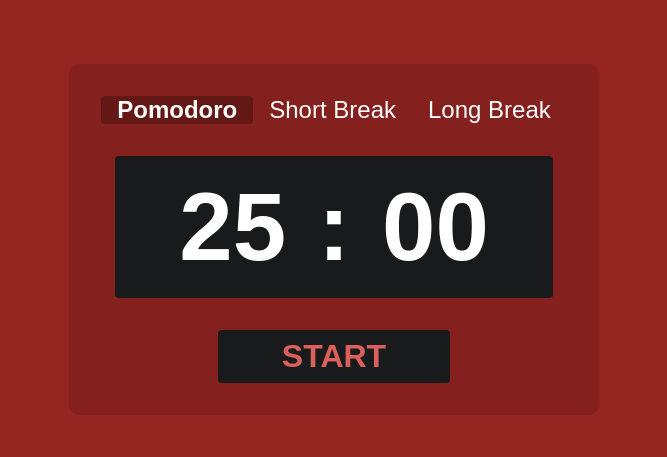
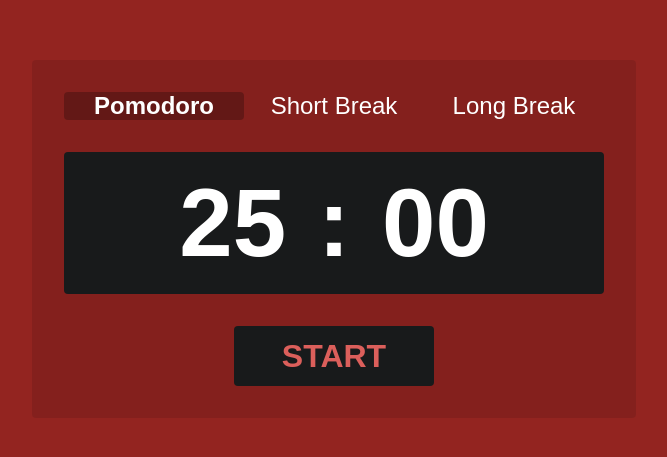
Before and after one commit to willswats/react-pomodoro, a React (Create React App) app: page / in a window 1280 px wide. Shown: the part 161-618 px from the top of the page, without its empty margins (306-973 px from the left). Built offline with nearby package versions, Linux system fonts and the light colour scheme; the HTML template or start-up script is replaced by a standard one.

Commit message:
Refactor styling

```diff
--- a/src/App.css
+++ b/src/App.css
@@ -1,7 +1,5 @@
 .app {
   display: flex;
   flex-direction: column;
-  justify-content: center;
-  align-items: center;
   height: 100vh;
 }
--- a/src/components/Timer.module.css
+++ b/src/components/Timer.module.css
@@ -1,9 +1,20 @@
 .timer {
   display: flex;
+  flex-direction: column;
   justify-content: center;
   align-items: center;
+  flex-grow: 1;
+}
+
+.timer__content {
+  display: flex;
   flex-direction: column;
+  background-color: rgba(0, 0, 0, 0.1);
+  border-radius: 4px;
   padding: 2rem;
-  background-color: rgba(0, 0, 0, 0.1);
-  border-radius: 10px;
 }
+
+.timer__start-stop-btn {
+  display: flex;
+  justify-content: center;
+}
--- a/src/components/Timer.tsx
+++ b/src/components/Timer.tsx
@@ -118,9 +118,13 @@ const Timer = () => {
 
   return (
     <div className={classes['timer']}>
-      <TimerModeButtons state={state} dispatch={dispatch} />
-      <TimerCount state={state} />
-      <StartStopButton state={state} dispatch={dispatch} />
+      <div className={classes['timer__content']}>
+        <TimerModeButtons state={state} dispatch={dispatch} />
+        <TimerCount state={state} />
+        <div className={classes['timer__start-stop-btn']}>
+          <StartStopButton state={state} dispatch={dispatch} />
+        </div>
+      </div>
     </div>
   );
 };
--- a/src/components/TimerCount.module.css
+++ b/src/components/TimerCount.module.css
@@ -1,12 +1,14 @@
 .timer-count {
   display: flex;
-  text-align: center;
+  justify-content: center;
+  align-items: center;
   background-color: #181a1b;
-  padding: 1rem 4rem;
-  margin: 2rem 0;
+
   font-size: 6rem;
   font-weight: bold;
   border-radius: 4px;
+  padding: 1rem 0;
+  margin: 2rem 0;
 }
 
 .timer-count__colon {
--- a/src/components/UI/Buttons/ModeButton.module.css
+++ b/src/components/UI/Buttons/ModeButton.module.css
@@ -1,6 +1,9 @@
 .mode-btn {
+  display: flex;
+  justify-content: center;
+  align-items: center;
+  width: 180px;
   font-size: 1.5rem;
-  padding: 0 1rem;
   border-radius: 4px;
 }
 
--- /dev/null
+++ b/src/components/UI/Buttons/SettingsButton.module.css
@@ -0,0 +1,3 @@
+.settings-btn {
+  transform: scale(1.5);
+}
--- a/src/components/UI/Buttons/StartStopButton.module.css
+++ b/src/components/UI/Buttons/StartStopButton.module.css
@@ -1,8 +1,12 @@
 .start-stop-btn {
+  display: flex;
+  justify-content: center;
+  align-items: center;
+  width: 200px;
+  height: 60px;
+  border-radius: 4px;
   font-size: 2rem;
   font-weight: bold;
-  padding: 0.5rem 4rem;
   color: #db5f5b;
   background-color: #181a1b;
-  border-radius: 4px;
 }
```
Also changed, not shown: src/components/UI/Buttons/SettingsButton.tsx (added, +13 -0 lines).
